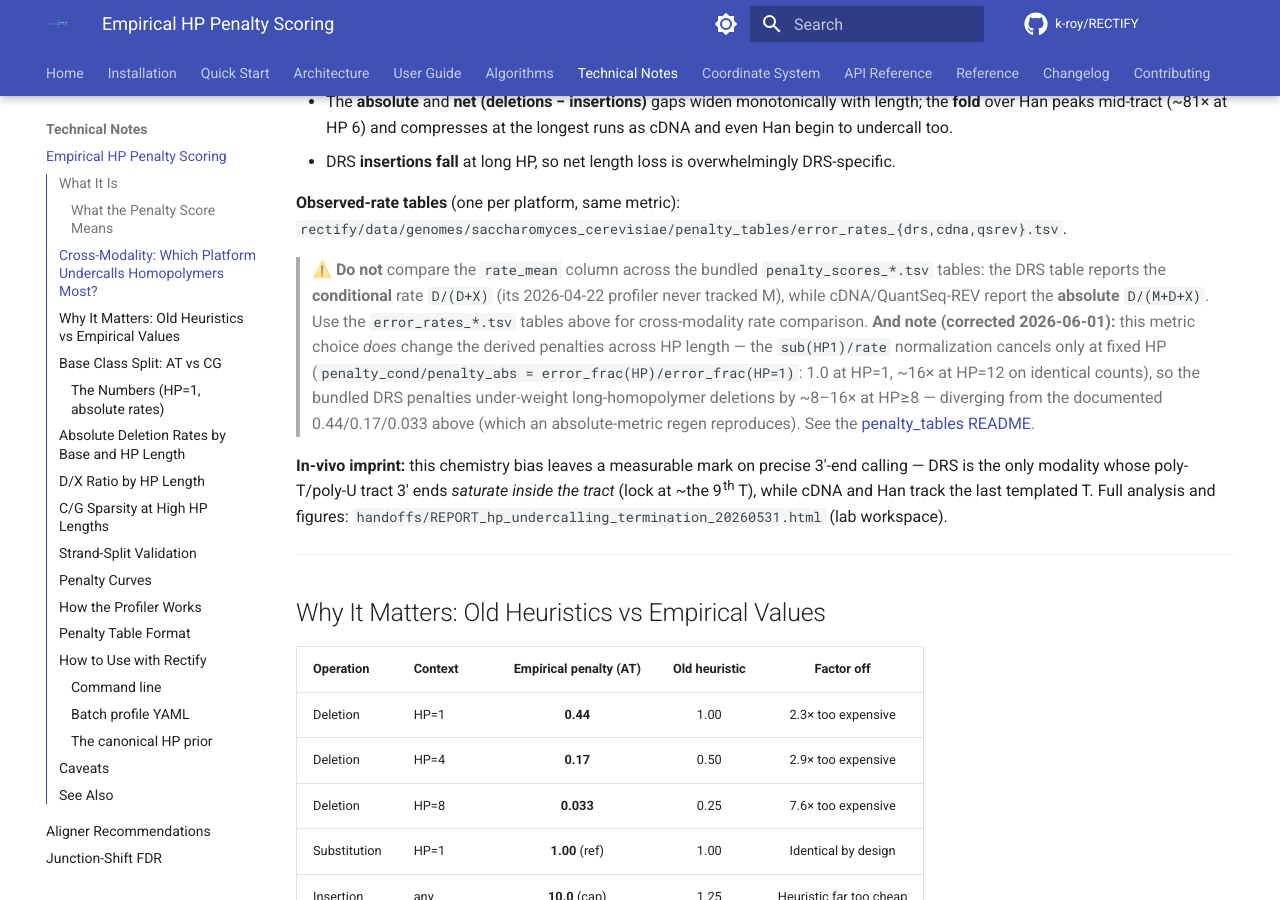
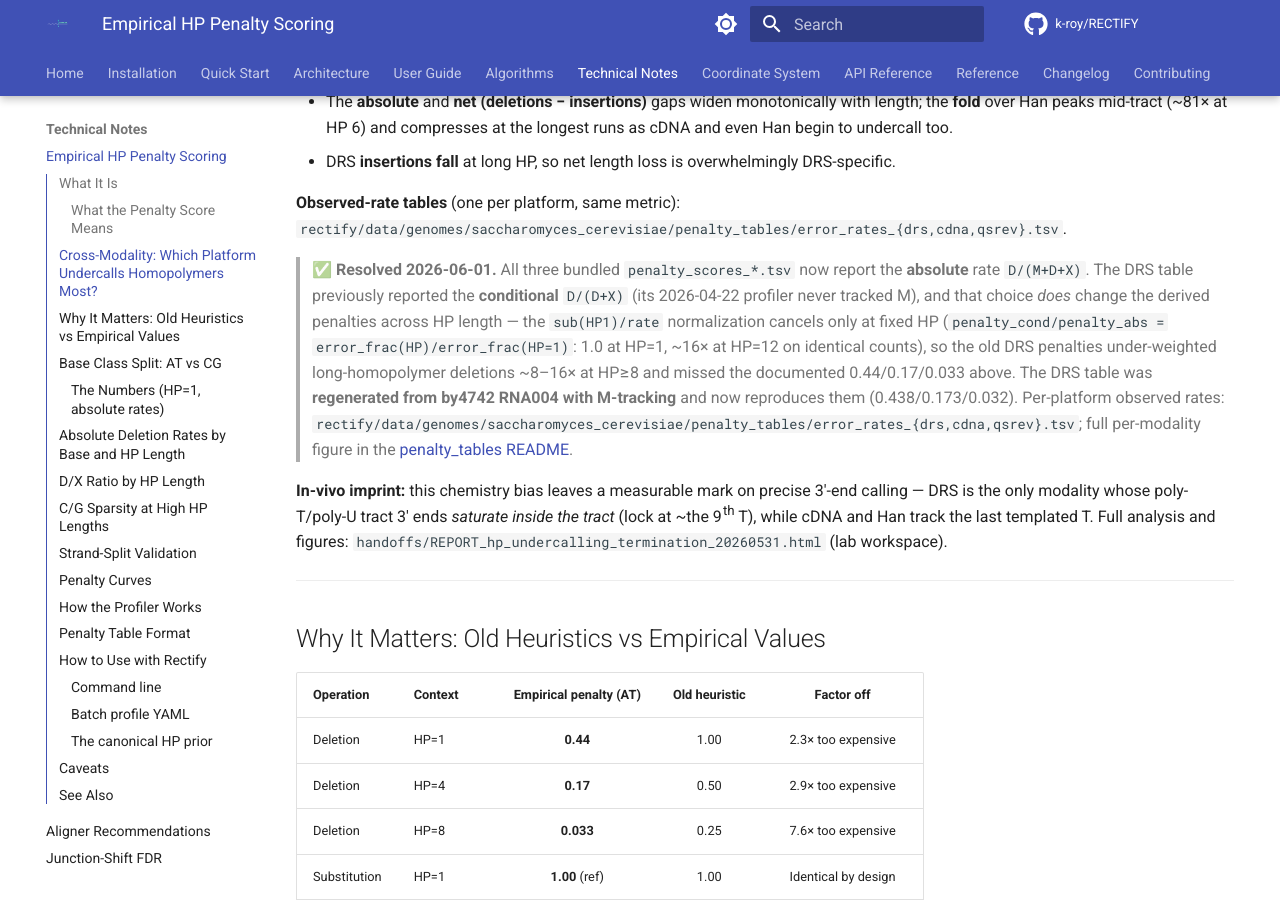
Before and after one commit to k-roy/RECTIFY, an MkDocs documentation site: the page built from docs/EMPIRICAL_HP_PENALTY_SCORING.md, in a window 1280 px wide and 900 px high, scrolled down 1751 px. Built offline with MkDocs 1.6.1 and Material for MkDocs 9.7.7, drawn with Linux system fonts in a browser that asks for light colours; comment, search, counter and statistics services are not loaded; the version menu is left out.

Commit message:
feat(penalty): regenerate production DRS tables from by4742 RNA004 (absolute metric); fix STR bundling
Production swap (behavior-changing): penalty_scores.tsv + str_penalty_scores.tsv are now the
by4742 RNA004 absolute-metric DRS calibration, replacing the 2026-04-22 conditional-metric table.
Long-homopolymer deletions are now ~8-16x cheaper in DRS junction/3' scoring at HP>=8, matching
this repo's documented empirical penalties (0.44/0.17/0.033 -> regen 0.438/0.173/0.032 at HP1/4/8).

Why: the conditional rate D/(D+X) vs absolute D/(M+D+X) does NOT cancel in the penalty across HP
length (penalty_cond/penalty_abs = error_frac(HP)/error_frac(HP=1); 1.01x at HP1 -> 16x at HP12 on
identical pooled counts). The old DRS table under-weighted long-HP deletions. Calibrated on
by4742 RNA004 (rna004_130bps_hac@v5.2.0), v3 set1 wt_by4742 rep1-3, 5-aligner, 21 chunks, 6.39B
events (Sherlock job 27113242). All three modality tables are now BY4742 + absolute-metric
(DRS by4742 RNA004, cDNA by4742 PCB114, QuantSeq Han 2023 PRJNA906143).

STR-bundling fixes (the per-chunk --aligner-bams route previously pooled 0 STR events):
- empirical_cigar_error_profiler._write_str_outputs now also writes str_error_counts.tsv
- bundle_protocol_tables._read_counts falls back to str_error_rates.tsv (carries count col)
- bundle STR path writes via a temp dir, so it can no longer clobber the production unsuffixed
  str_penalty_scores.tsv when emitting a protocol-suffixed table
str_penalty_scores.tsv repooled to 120.8M events.

Adds docs/figures/penalty_tables_by_modality.{png,svg}: 6-panel (empirical rate / derived penalty
x DRS / cDNA-by-UMI-bin / QuantSeq-REV). Updates penalty_tables/README.md +
EMPIRICAL_HP_PENALTY_SCORING.md (metric note resolved; provenance). error_rates_drs.tsv
regenerated from the same 21-chunk run for single provenance.

Tests: test_data_bundling (20) + junction/terminal-exon refiners (89) pass against new tables.

Co-Authored-By: Claude Opus 4.8 <noreply@anthropic.com>

```diff
--- a/docs/EMPIRICAL_HP_PENALTY_SCORING.md
+++ b/docs/EMPIRICAL_HP_PENALTY_SCORING.md
@@ -63,15 +63,16 @@ Illumina QuantSeq-REV (Han)**, and the gap grows with run length.
 **Observed-rate tables** (one per platform, same metric):
 `rectify/data/genomes/saccharomyces_cerevisiae/penalty_tables/error_rates_{drs,cdna,qsrev}.tsv`.
 
-> ⚠️ **Do not** compare the `rate_mean` column across the bundled `penalty_scores_*.tsv` tables:
-> the DRS table reports the **conditional** rate `D/(D+X)` (its 2026-04-22 profiler never tracked
-> M), while cDNA/QuantSeq-REV report the **absolute** `D/(M+D+X)`. Use the `error_rates_*.tsv`
-> tables above for cross-modality rate comparison. **And note (corrected 2026-06-01):** this metric
-> choice *does* change the derived penalties across HP length — the `sub(HP1)/rate` normalization
-> cancels only at fixed HP (`penalty_cond/penalty_abs = error_frac(HP)/error_frac(HP=1)`: 1.0 at
-> HP=1, ~16× at HP=12 on identical counts), so the bundled DRS penalties under-weight long-homopolymer
-> deletions by ~8–16× at HP≥8 — diverging from the documented 0.44/0.17/0.033 above (which an
-> absolute-metric regen reproduces). See the
+> ✅ **Resolved 2026-06-01.** All three bundled `penalty_scores_*.tsv` now report the **absolute**
+> rate `D/(M+D+X)`. The DRS table previously reported the **conditional** `D/(D+X)` (its 2026-04-22
+> profiler never tracked M), and that choice *does* change the derived penalties across HP length —
+> the `sub(HP1)/rate` normalization cancels only at fixed HP (`penalty_cond/penalty_abs =
+> error_frac(HP)/error_frac(HP=1)`: 1.0 at HP=1, ~16× at HP=12 on identical counts), so the old DRS
+> penalties under-weighted long-homopolymer deletions ~8–16× at HP≥8 and missed the documented
+> 0.44/0.17/0.033 above. The DRS table was **regenerated from by4742 RNA004 with M-tracking** and now
+> reproduces them (0.438/0.173/0.032). Per-platform observed rates:
+> `rectify/data/genomes/saccharomyces_cerevisiae/penalty_tables/error_rates_{drs,cdna,qsrev}.tsv`;
+> full per-modality figure in the
 > [penalty_tables README](../rectify/data/genomes/saccharomyces_cerevisiae/penalty_tables/README.md).
 
 **In-vivo imprint:** this chemistry bias leaves a measurable mark on precise 3′-end calling — DRS
```
Also changed, not shown: rectify/data/genomes/saccharomyces_cerevisiae/penalty_tables/README.md (+55 -66 lines), docs/figures/penalty_tables_by_modality.png (added), docs/figures/penalty_tables_by_modality.svg (added), 5 other files.
